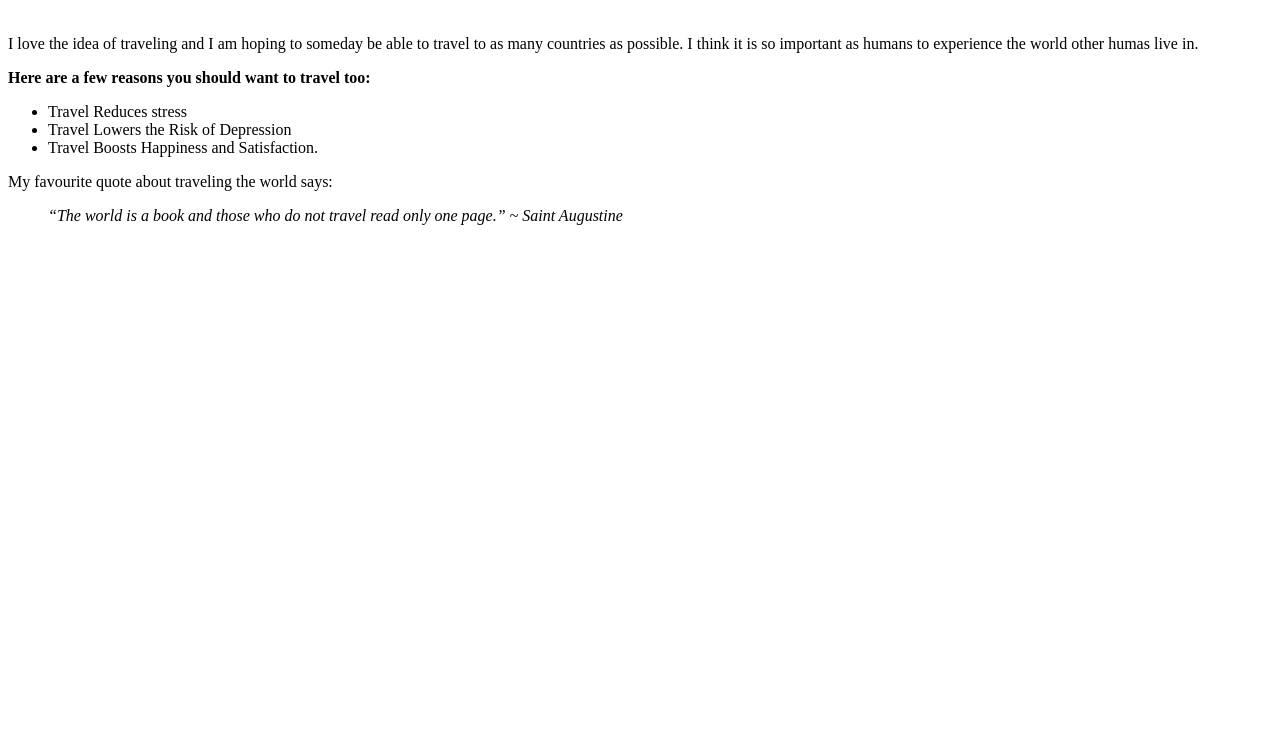
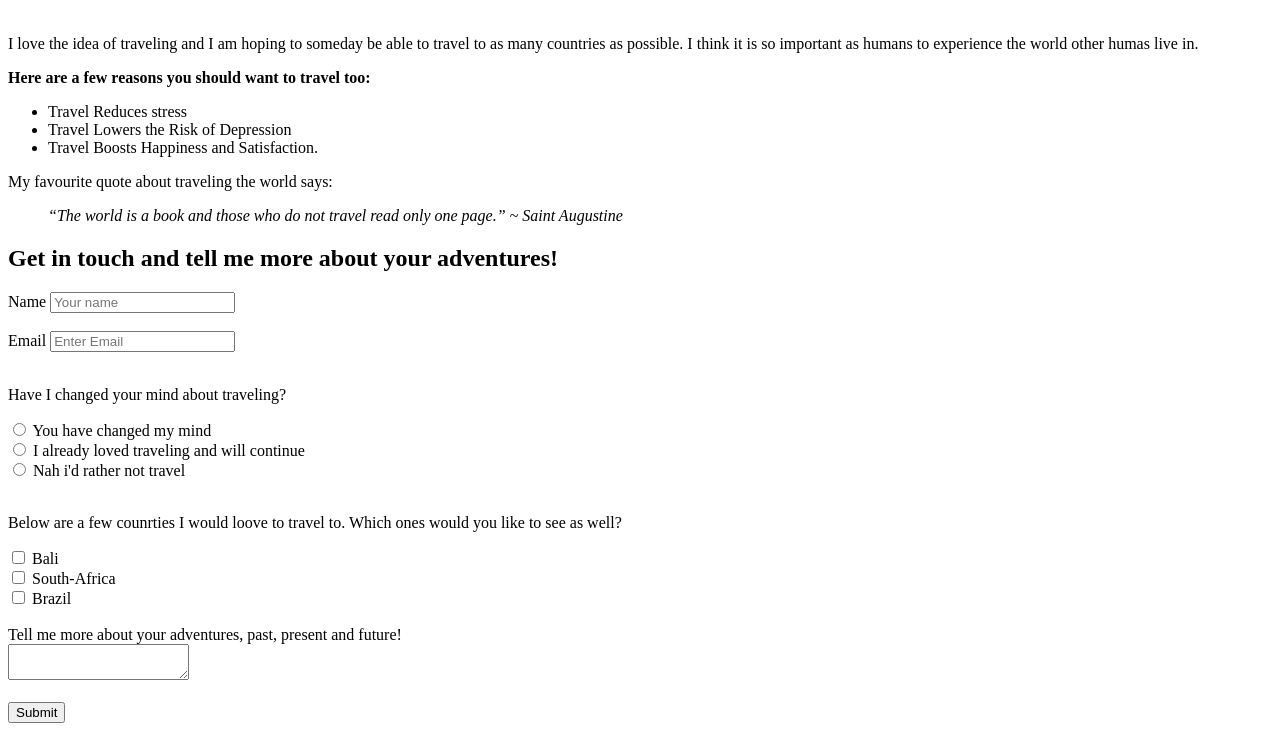
Before and after one commit to aishanyamson/HTML-Lesson-2, a plain HTML site: page index.html in a window 1280 px wide. Shown: the part 79-810 px from the top of the page. Drawn offline with Linux system fonts and the light colour scheme.

Commit message:
Added forms to the fan page

```diff
--- a/index.html
+++ b/index.html
@@ -25,5 +25,55 @@
 <blockquote cite="https://theplanetd.com/the-ultimate-travel-quotes-as-chosen-by-you/">
     <p><em>“The world is a book and those who do not travel read only one page.” ~ Saint Augustine</em></p>
 </blockquote>
+
+<h2>Get in touch and tell me more about your adventures!</h2>
+
+
+<form onsubmit="">
+
+  <label for="name">Name</label>
+  <input type="text" id="name" name="name" placeholder="Your name">
+
+   <br><br>
+
+  <label for="email">Email</label>
+  <input type="text" id="email" name="email" placeholder="Enter Email">
+
+   <br><br>
+  <p>Have I changed your mind about traveling?</p>
+  <input type="radio" name="question" value="changed">
+  <label for="question">You have changed my mind</label><br>
+  <input type="radio" name="question1" value="no-change">
+  <label for="question1">I already loved traveling and will continue</label><br>
+  <input type="radio" name="question2" value="never">
+  <label for="question2">Nah i'd rather not travel</label>
+
+  <br><br>
+
+  <p>Below are a few counrties I would loove to travel to. Which ones would you like to see as well?</p>
+
+  <input type="checkbox" name="countries" value="Bali">
+  <label for="countries1">Bali</label><br>
+  <input type="checkbox" name="countries" value="South-Africa">
+  <label for="countries2">South-Africa</label><br>
+  <input type="checkbox" name="countries" value="Brazil">
+  <label for="countries3">Brazil</label>
+  <!-- <input type="checkbox" name="counrties" value="None">
+  <label for="countries4">None</label> -->
+
+  <br><br>
+
+  <label for="subject">Tell me more about your adventures, past, present and future!</label>
+  <br>
+  <textarea id="subject" name="subject" placeholder="Tell me about your travels!">
+  </textarea>
+
+  <br><br>
+
+
+  <input type="submit" value="Submit">
+</form>
+
+
 </body>
 </html>
```
